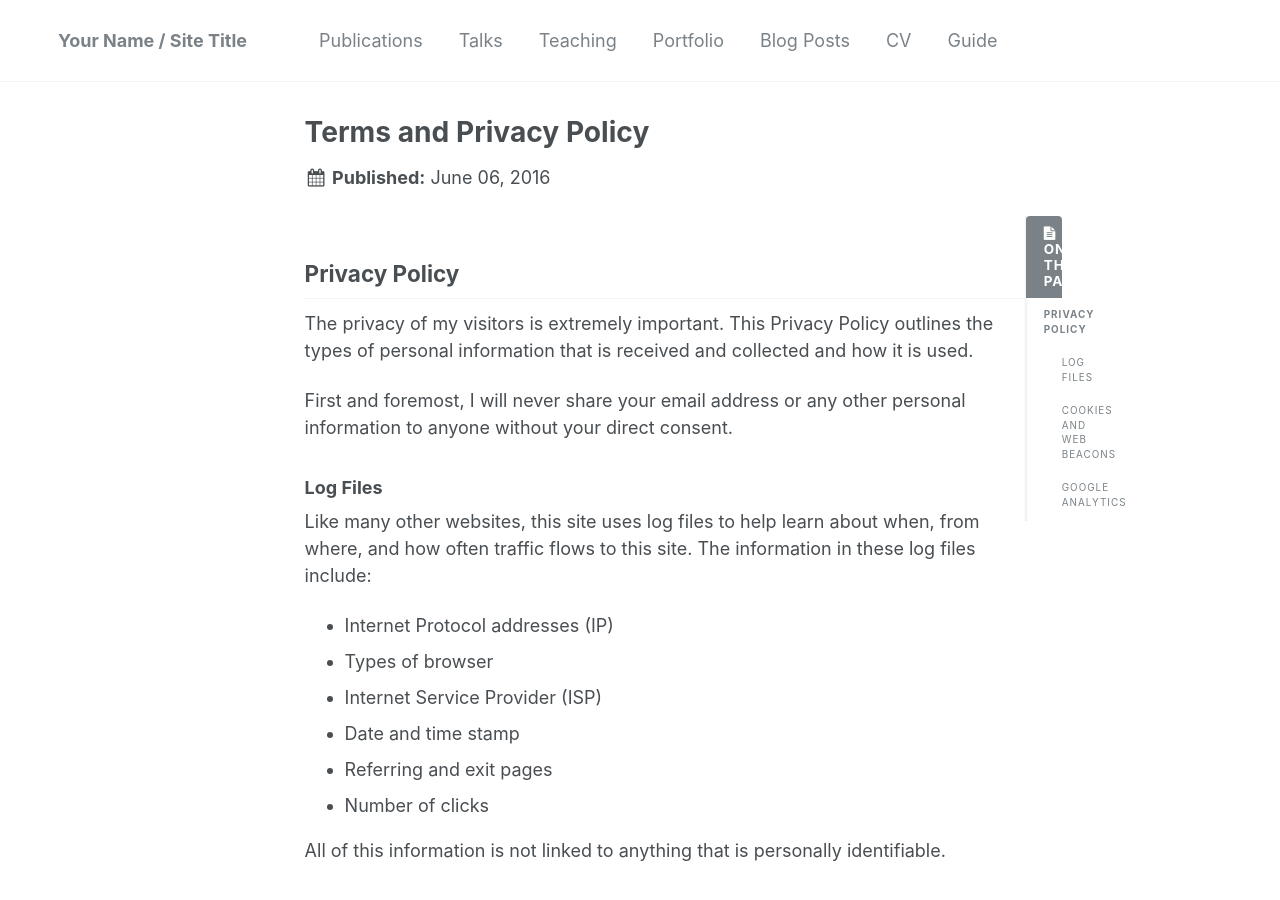
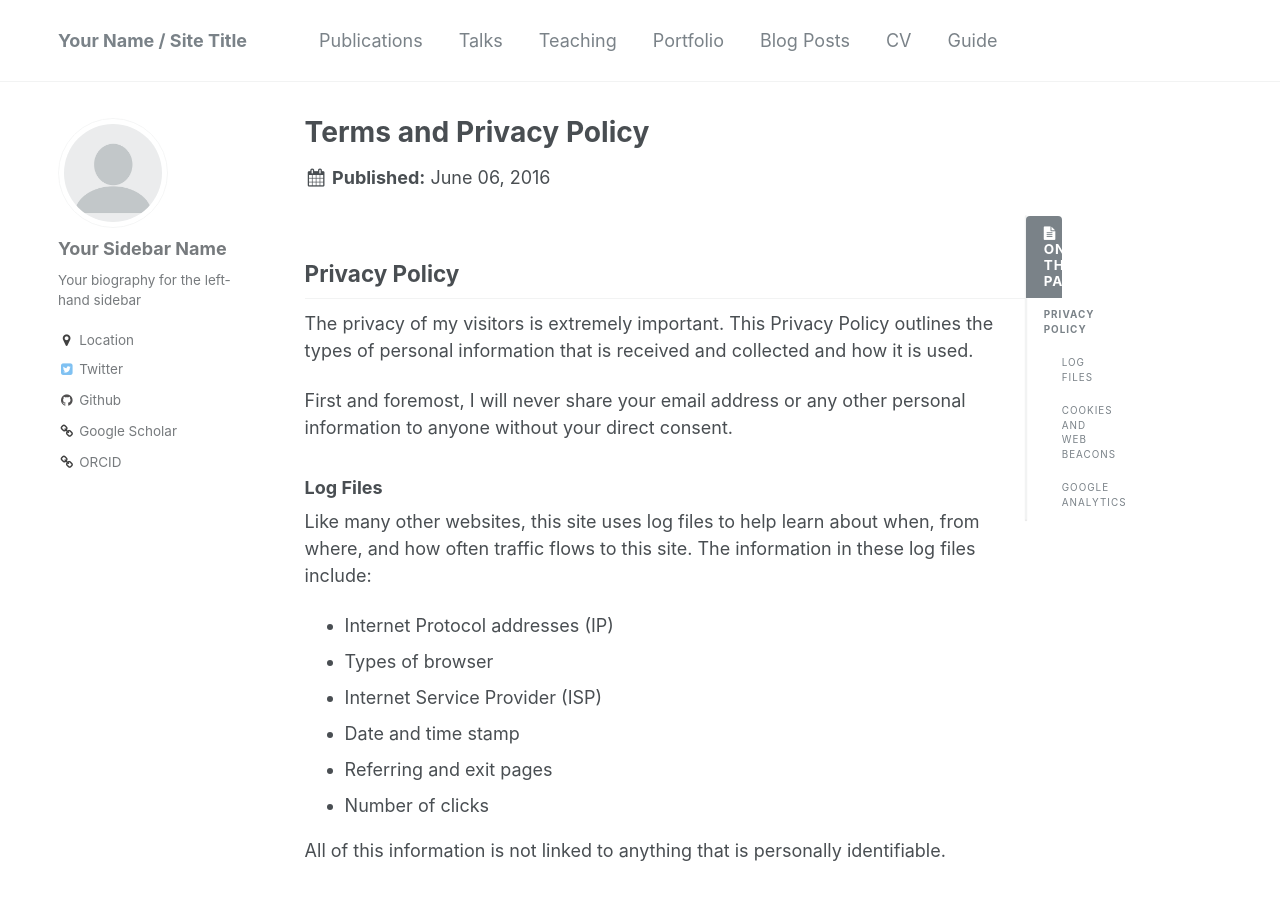
Before and after one commit to xoofee/xoofee.github.io, a Jekyll site: the page built from _pages/terms.md, in a window 1280 px wide and 900 px high. Built offline with Jekyll 4.4.1, drawn with Linux system fonts in a browser that asks for light colours; part of the change alters nothing that is shown.

Commit message:
fix teaching layout

```diff
--- a/_config.yml
+++ b/_config.yml
@@ -205,13 +205,12 @@ defaults:
   # _teaching
   - scope:
       path: ""
-      type: pages
+      type: publications
     values:
       layout: single
-      read_time: false
-      author_profile: false
-      share: false
-      comments: false
+      author_profile: true
+      share: true
+      comments: true
   # _publications
   - scope:
       path: ""
```
